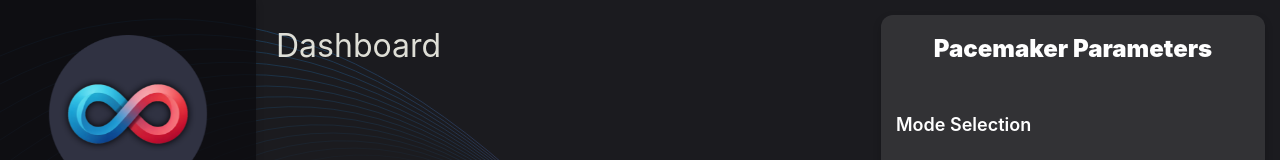
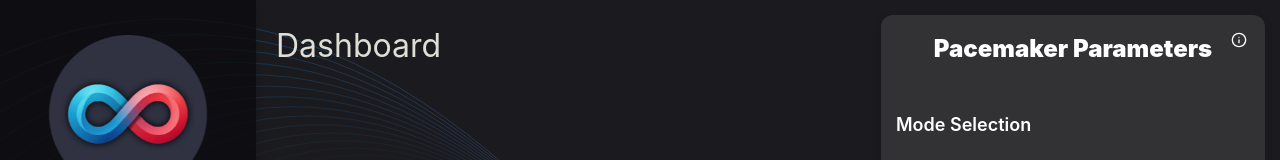
Before and after one commit to andrewderango/HeartFlow, a React (Vite) app in the folder dcm/src/renderer/: page /#/dashboard in a window 1280 px wide. Shown: the top 160 px of the page. Built offline with nearby package versions, Linux system fonts and the light colour scheme.

Commit message:
add help button

```diff
--- a/dcm/src/renderer/src/pages/Dashboard/Dashboard.css
+++ b/dcm/src/renderer/src/pages/Dashboard/Dashboard.css
@@ -52,6 +52,58 @@
   border-radius: 12px;
 }
 
+.help-button-container {
+  position: absolute;
+  top: 15px;
+  right: 12px;
+}
+
+.help-button {
+  background: none;
+  border: none;
+  color: white;
+  cursor: pointer;
+  transition: color 0.3s;
+}
+
+.help-button:hover {
+  color: rgba(255, 255, 255, 0.7);
+}
+
+.help-popup {
+  position: absolute;
+  top: 35px;
+  right: 15px;
+  width: 550px;
+  background-color: rgba(12, 12, 16, 0.95);
+  color: white;
+  padding: 15px;
+  border-radius: 8px;
+  box-shadow: 0 4px 8px rgba(0, 0, 0, 0.2);
+  z-index: 1000;
+}
+
+.help-popup h3 {
+  margin-top: 0;
+}
+
+.help-popup ul {
+  padding-left: 10px;
+  color: rgba(255, 255, 255, 0.7);
+}
+
+.help-popup li {
+  margin-bottom: 5px;
+}
+
+.help-popup strong {
+  color: rgba(255, 255, 255, 1.0);
+}
+
+.help-popup h3 {
+  margin-bottom: 5px;
+}
+
 .logo-sidebar {
   width: 70%;
   height: auto;
@@ -90,7 +142,6 @@
   align-items: center;
   background-color: rgba(0, 255, 0, 0.3);
   padding: 5px;
-  /* border-radius: 5px; */
   width: 60%;
   margin-left: 20%;
 }
--- a/dcm/src/renderer/src/pages/Dashboard/Dashboard.tsx
+++ b/dcm/src/renderer/src/pages/Dashboard/Dashboard.tsx
@@ -2,7 +2,7 @@ import React, { useEffect, useState } from 'react'
 import LogoutButton from '../../components/LogOut/LogOut'
 import TerminateButton from '../../components/Terminate/Terminate'
 import { useUser } from '../../context/UserContext'
-import { Activity, HardDriveUpload, ClipboardX } from 'lucide-react'
+import { Activity, HardDriveUpload, ClipboardX, Info } from 'lucide-react'
 import heartflowLogo from '../../assets/heartflow.png'
 import './Dashboard.css'
 
@@ -10,6 +10,7 @@ function Dashboard(): JSX.Element {
   const { user } = useUser()
   const [currentTime, setCurrentTime] = useState(new Date())
   const [communicationStatus, setCommunicationStatus] = useState('CONNECTED')
+  const [showHelp, setShowHelp] = useState(false)
 
   useEffect(() => {
     const timer = setInterval(() => {
@@ -24,6 +25,10 @@ function Dashboard(): JSX.Element {
     } else {
       e.target.classList.remove('filled')
     }
+  }
+
+  const toggleHelp = (): void => {
+    setShowHelp(!showHelp)
   }
 
   return (
@@ -77,6 +82,25 @@ function Dashboard(): JSX.Element {
         {user && <p>Your serial number is {user.serialNumber}</p>}
       </div>
       <div className="right-sidebar">
+        <div className="help-button-container">
+          <button className="help-button" onClick={toggleHelp}>
+            <Info size={16} />
+          </button>
+        </div>
+        {showHelp && (
+          <div className="help-popup">
+            <h3>Pulse Parameters</h3>
+            <ul>
+              <li><strong>Atrium Amp:</strong> Amplitude of the atrial pulse (mV)</li>
+              <li><strong>Ventricle Amp:</strong> Amplitude of the ventricular pulse (mV)</li>
+              <li><strong>Atrial PW:</strong> Pulse width of the atrial pulse (ms)</li>
+              <li><strong>Ventricle PW:</strong> Pulse width of the ventricular pulse (ms)</li>
+              <li><strong>Atrial RP:</strong> Refractory period of the atrial pulse (ms)</li>
+              <li><strong>Ventricular RP:</strong> Refractory period of the ventricular pulse (ms)</li>
+              <li><strong>Lower Rate Limit:</strong> Minimum heart rate (bpm)</li>
+            </ul>
+          </div>
+        )}
         <h2>Pacemaker Parameters</h2>
         <h3>Mode Selection</h3>
         <div className="button-row">
```
